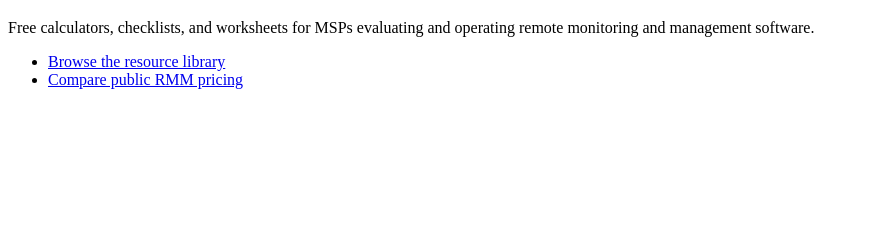
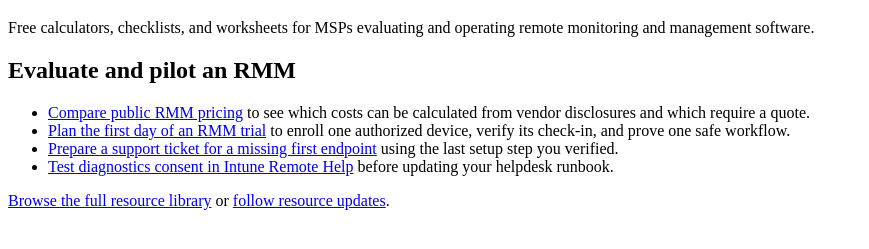
Before and after one commit to izikipizi/izikipizi.github.io, a plain HTML site: page index.html in a window 1280 px wide. Shown: the part 61-310 px from the top of the page, without its empty margins (0-869 px from the left). Drawn offline with Linux system fonts and the light colour scheme.

Commit message:
Surface priority MSP guides from the Pages host root

```diff
--- a/index.html
+++ b/index.html
@@ -11,10 +11,14 @@
   <main>
     <h1>Nizlo MSP Operations Resources</h1>
     <p>Free calculators, checklists, and worksheets for MSPs evaluating and operating remote monitoring and management software.</p>
+    <h2>Evaluate and pilot an RMM</h2>
     <ul>
-      <li><a href="/nizlo-msp-operations-resources/">Browse the resource library</a></li>
-      <li><a href="/nizlo-msp-operations-resources/public-rmm-pricing-dataset.html">Compare public RMM pricing</a></li>
+      <li><a href="/nizlo-msp-operations-resources/public-rmm-pricing-dataset.html">Compare public RMM pricing</a> to see which costs can be calculated from vendor disclosures and which require a quote.</li>
+      <li><a href="/nizlo-msp-operations-resources/rmm-trial-first-24-hours-plan.html">Plan the first day of an RMM trial</a> to enroll one authorized device, verify its check-in, and prove one safe workflow.</li>
+      <li><a href="/nizlo-msp-operations-resources/rmm-first-endpoint-activation-troubleshooting-checklist.html#first-endpoint-support-ticket">Prepare a support ticket for a missing first endpoint</a> using the last setup step you verified.</li>
+      <li><a href="/nizlo-msp-operations-resources/rmm-remote-access-session-authorization-checklist.html#intune-remote-help-diagnostics">Test diagnostics consent in Intune Remote Help</a> before updating your helpdesk runbook.</li>
     </ul>
+    <p><a href="/nizlo-msp-operations-resources/">Browse the full resource library</a> or <a href="/nizlo-msp-operations-resources/feed.xml">follow resource updates</a>.</p>
   </main>
 </body>
 </html>
```
